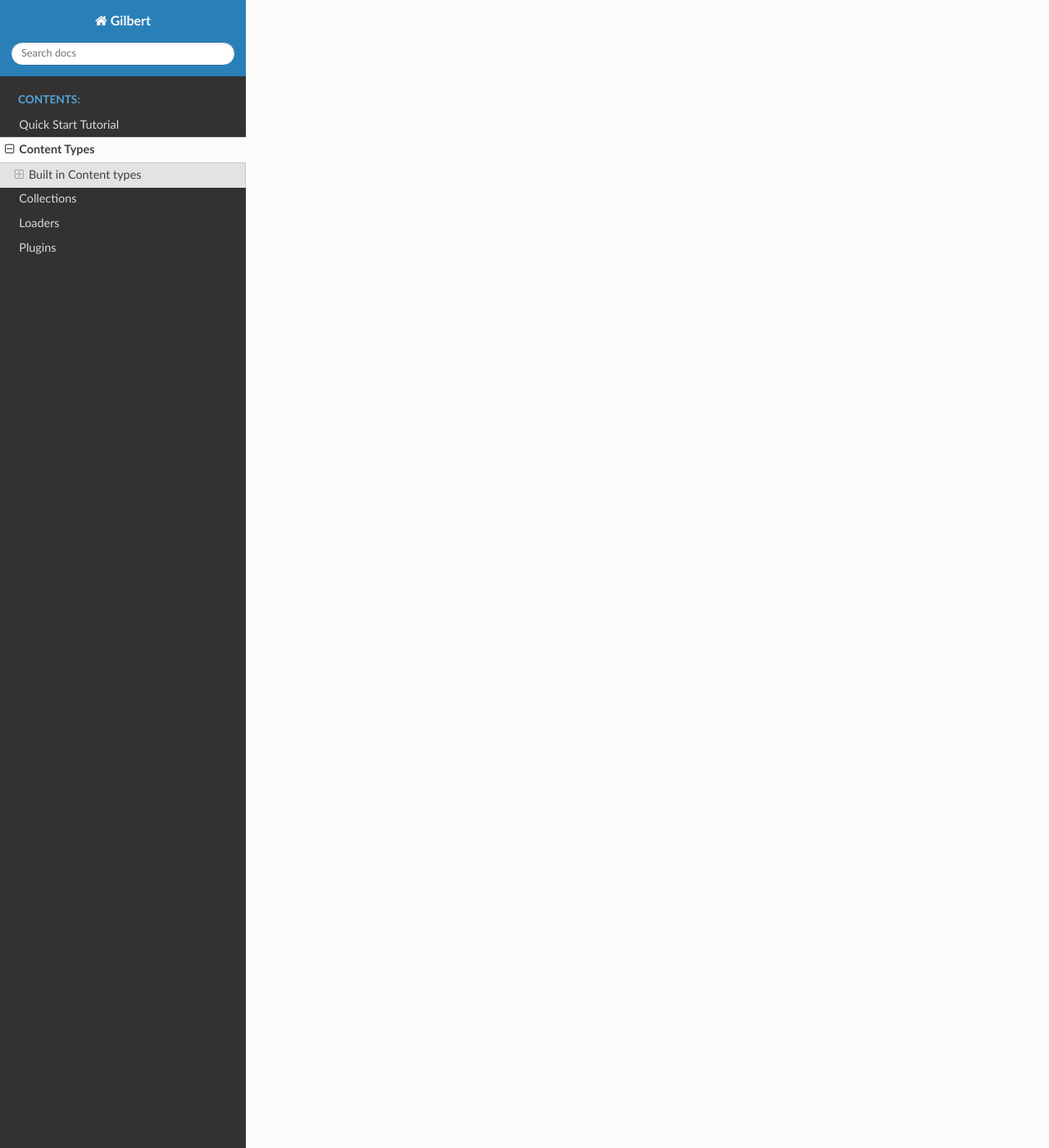
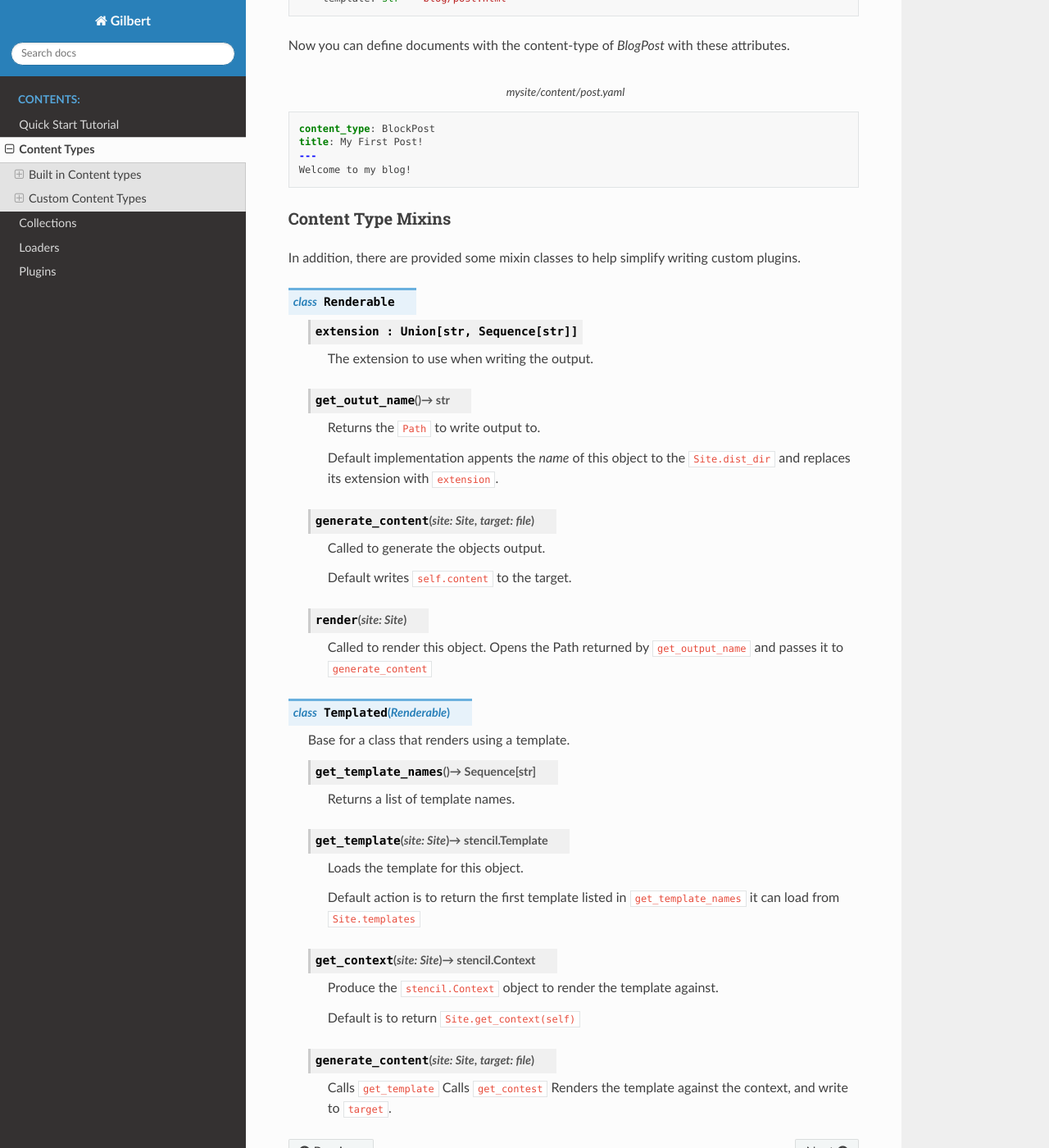
Before and after one commit to funkybob/gilbert, a Sphinx documentation site: the page built from docs/content.rst, in a window 1280 px wide and 1400 px high, scrolled down 1443 px. Shown: the whole window at 82% size. Built offline with Sphinx 7.4.7 and the Read the Docs theme 2.0.0, drawn with Linux system fonts in a browser that asks for light colours; some of the changed text lies outside the part shown.

Commit message:
Break out utility mixins for Content Types, and dogfood it

```diff
--- a/docs/content.rst
+++ b/docs/content.rst
@@ -53,3 +53,88 @@ When rendered, it will:
    This can be overridden by providing `extension` in the config dict.
 
 4. Render the template, using the context, to the target.
+
+Custom Content Types
+====================
+
+You can declare your own content-types easily in your project.  Create a ``plugins.py`` file, and declare them in there.
+
+
+.. code-block:: python
+   :caption: mysite/plugins.py
+
+   import typing
+
+   from gilbert.content import Templated, Content
+
+   class BlogPost(Templated, Content):
+       title: str
+       author: str
+       posted: typing.Union[None, datetime]
+       template: str = "blog/post.html"
+
+Now you can define documents with the content-type of `BlogPost` with these attributes.
+
+.. code-block:: yaml
+   :caption: mysite/content/post.yaml
+
+   content_type: BlockPost
+   title: My First Post!
+   ---
+   Welcome to my blog!
+
+
+Content Type Mixins
+-------------------
+
+In addition, there are provided some mixin classes to help simplify writing custom plugins.
+
+
+.. py:class:: Renderable
+
+   .. py:attribute:: extension : Union[str, Sequence[str]]
+
+      The extension to use when writing the output.
+
+   .. py:method:: get_outut_name() -> str
+
+      Returns the ``Path`` to write output to.
+
+      Default implementation appents the `name` of this object to the ``Site.dist_dir`` and replaces its extension with ``extension``.
+
+   .. py:method:: generate_content(site : Site, target: file)
+
+      Called to generate the objects output.
+
+      Default writes ``self.content`` to the target.
+
+   .. py:method:: render(site: Site)
+
+      Called to render this object.
+      Opens the Path returned by ``get_output_name`` and passes it to ``generate_content``
+
+.. py:class:: Templated(Renderable)
+
+   Base for a class that renders using a template.
+
+   .. py:method:: get_template_names() -> Sequence[str]
+
+      Returns a list of template names.
+
+   .. py:method:: get_template(site: Site) -> stencil.Template
+
+      Loads the template for this object.
+
+      Default action is to return the first template listed in ``get_template_names`` it can load from ``Site.templates``
+
+   .. py:method:: get_context(site: Site) -> stencil.Context
+
+      Produce the ``stencil.Context`` object to render the template against.
+
+      Default is to return ``Site.get_context(self)``
+
+   .. py:method:: generate_content(site: Site, target: file)
+
+      Calls ``get_template``
+      Calls ``get_contest``
+      Renders the template against the context, and write to ``target``.
```
Also changed, not shown: 3 other files.
